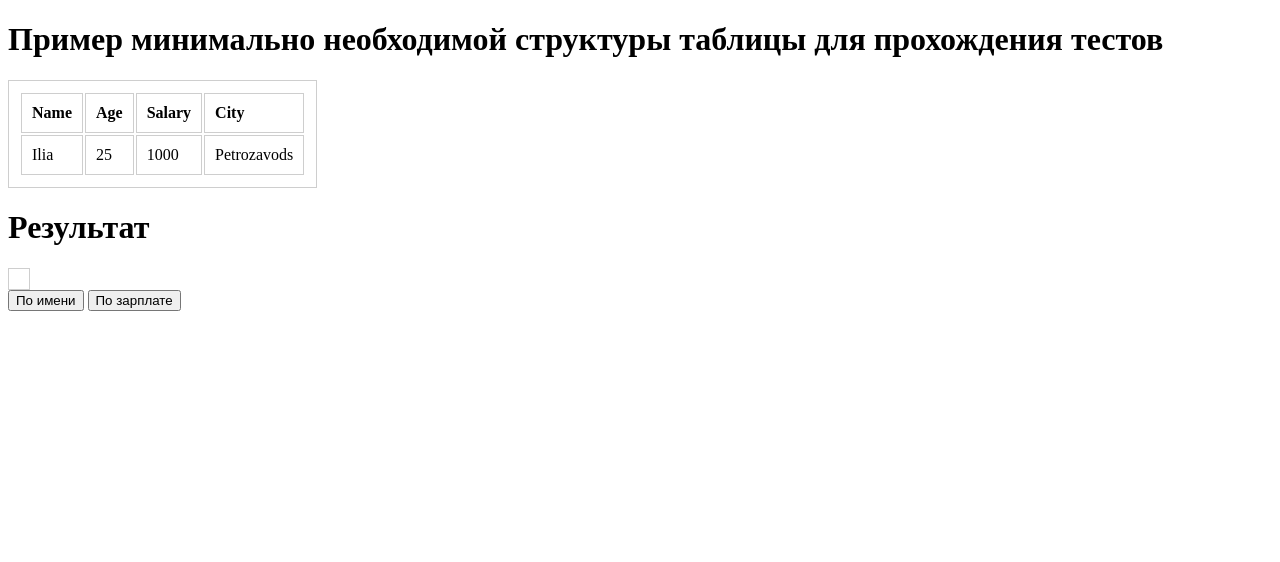
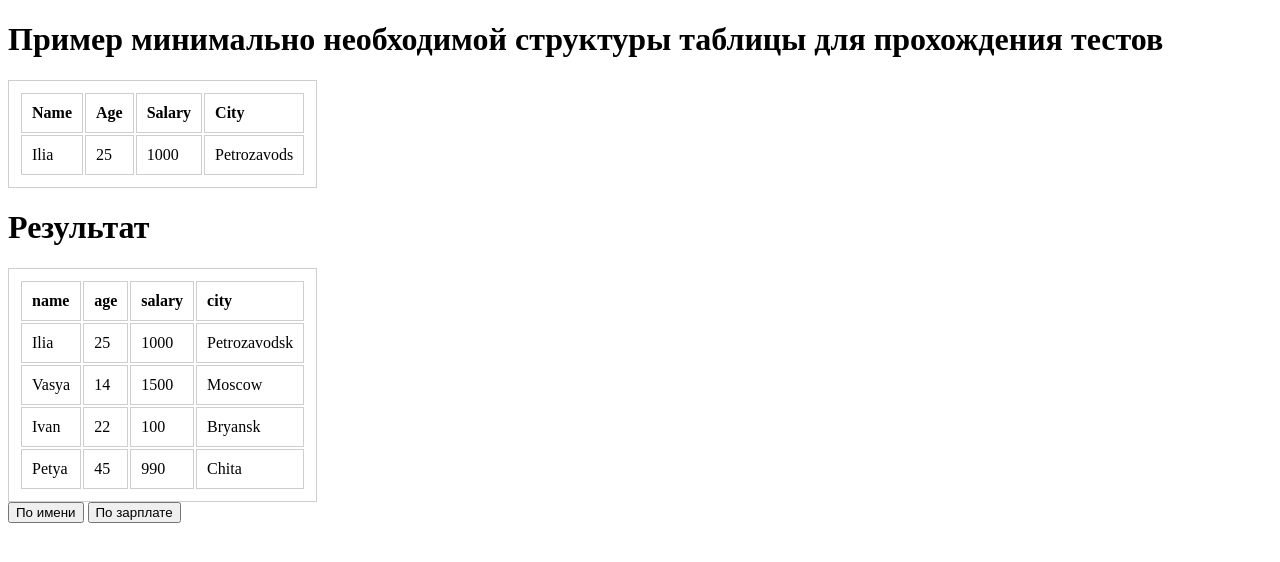
Before and after one commit to js-tasks-ru/js-20180517_alexandr-kostrov, a website: page 8-module/1-task/index.html in a window 1280 px wide. Both pictures are taken after a click on the button "По имени". Drawn offline with Linux system fonts and the light colour scheme; files that its build step writes are made by us from their sources.

Commit message:
eight task resolved

```diff
--- a/8-module/1-task/index.html
+++ b/8-module/1-task/index.html
@@ -4,7 +4,7 @@
     <meta charset="UTF-8">
     <title>Занятие 8: Сортируемая таблица</title>
     <link href="style.css" rel="stylesheet">
-    <script src="index.js"></script>
+    <script src='index.js'></script>
 </head>
 <body>
     <h1>Пример минимально необходимой структуры таблицы для прохождения тестов</h1>
@@ -70,7 +70,7 @@
 
     </script>
 
-    <button onclick="table.sort(0)">По имени</button>
-    <button onclick="table.sort(2)">По зарплате</button>
+    <button onclick=table.sort(0)>По имени</button>
+    <button onclick=table.sort(2,true)>По зарплате</button>
 </body>
 </html>
--- a/8-module/1-task/index.js
+++ b/8-module/1-task/index.js
@@ -21,11 +21,60 @@ function SortableTable(items) {
      * @property {Element} - обязательно свойство, которое ссылается на элемент <table>
      */
     this.el = document.createElement('table');
+    var fragment = document.createDocumentFragment();
+    let head = document.createElement('thead');
+    let body = document.createElement('tbody');
 
+    head.appendChild(document.createElement('tr'));
+    console.log(Object.keys(items[0]));
+    Object.keys(items[0]).forEach(key=>{
+        var td = document.createElement('td');
+        td.textContent = key;
+      head.firstElementChild.appendChild(td);
+    });
+    this.el.appendChild(head);
+     function adding(){ items.forEach(obj => {
+         var row = document.createElement('tr');
+         Object.keys(obj).forEach(key=>{
+             var cell = document.createElement('td');
+             cell.innerHTML = obj[key];
+             row.appendChild(cell);
+         });
+         body.appendChild(row);
+     })
+      return fragment.appendChild(body);
+    }
+     var resultOfAdding =adding();
+     this.el.appendChild(resultOfAdding);
     /**
      * Метод выполняет сортировку таблицы
      * @param {number} column - номер колонки, по которой нужно выполнить сортировку (отсчет начинается от 0)
      * @param {boolean} desc - признак того, что сортировка должна идти в обратном порядке
      */
-    this.sort = function (column, desc = false) { };
+    var rows = Array.from(this.el.querySelector('tbody').rows);
+    this.sort = function (column, desc = false) {
+
+        var sortedFunc = !isNaN(+rows[0].cells[column].textContent)  ? function(a,b){
+
+            if(!desc){
+            return a.cells[column].textContent - b.cells[column].textContent;}
+            else{
+                return -(a.cells[column].textContent - b.cells[column].textContent);
+            }
+        } : function(a,b){
+            if(!desc){
+            return a.cells[column].textContent > b.cells[column].textContent;}
+            else{
+                return !(a.cells[column].textContent > b.cells[column].textContent);
+            }
+        }
+        rows.sort(sortedFunc);
+        var fragm = document.createDocumentFragment();
+        rows.forEach(row=>{
+            fragm.appendChild(row);
+        });
+        this.el.querySelector('tbody').innerHTML = '';
+        this.el.querySelector('tbody').appendChild(fragm);
+     };
+     //document.querySelector()
 }
```
